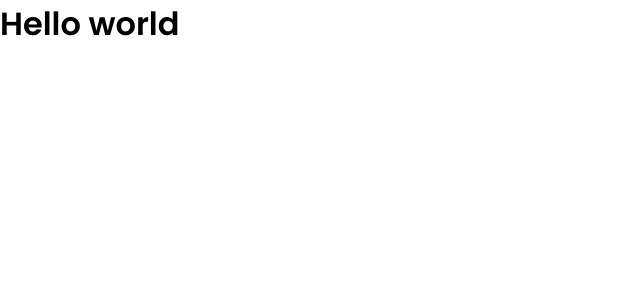
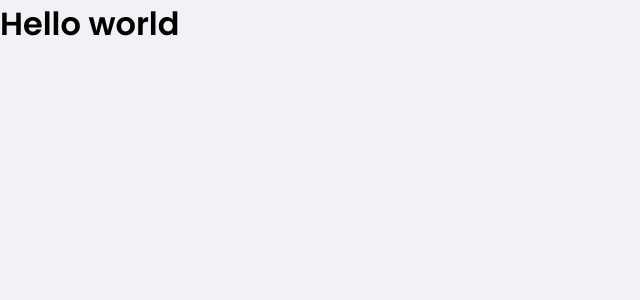
Before and after one commit to victorbadaro/dtmoney, a React (Create React App) app: page / in a window 1280 px wide. Shown: the top 300 px of the page, without its empty margins (0-640 px from the left). Built offline with nearby package versions, Linux system fonts and the light colour scheme.

Commit message:
fix: add green color and background color for body

```diff
--- a/src/styles/global.ts
+++ b/src/styles/global.ts
@@ -4,6 +4,7 @@ export const GlobalStyle = createGlobalStyle`
     :root {
         --red: #E62E4D;
         --blue: #5429CC;
+        --green: #33CC95;
 
         --blue-light: #6933FF;
 
@@ -35,7 +36,7 @@ export const GlobalStyle = createGlobalStyle`
     // REM: 1rem = tamanho da fonte da página
 
     body {
-        background: var(---background);
+        background: var(--background);
         -webkit-font-smoothing: antialiased; // para deixar as fontes mais nítidas em navegadores que utilizam o webkit
     }
 
```
